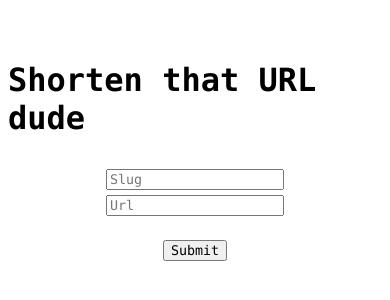
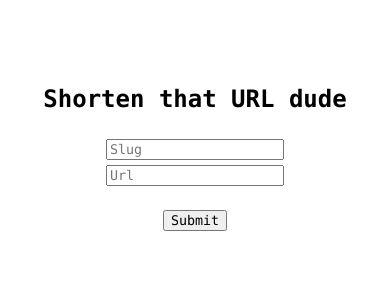
Before and after one commit to howardwang0620/url-shortener, a website: page public/index.html in a window 390 px wide. Shown: the part 188-488 px from the top of the page. Drawn offline with nearby package versions, Linux system fonts and the light colour scheme.

Commit message:
more style edits

```diff
--- a/public/index.html
+++ b/public/index.html
@@ -1,7 +1,7 @@
 <html>
 	<link rel="stylesheet" href="styles.css">
 	<head>
-		<meta name="viewport" content="width=device-width, initial-scale=0.70, maximum-scale=0.70, minimum-scale=0.70, user-scalable=no, minimal-ui">
+		<meta name="viewport" content="width=device-width, initial-scale= 1.0, maximum-scale=1.0, minimum-scale= 1.0, user-scalable=no, minimal-ui">
 		<title>Dude...</title>
 	</head>
 	<body>
--- a/public/styles.css
+++ b/public/styles.css
@@ -12,6 +12,12 @@ body {
     align-items: center;
 }
 
+@media only screen and (max-width: 768px) {
+  h1 {
+    font-size: 1.5em;
+  }
+}
+
 .flexForm {
 	margin: 10px;
 	display: flex;
```
